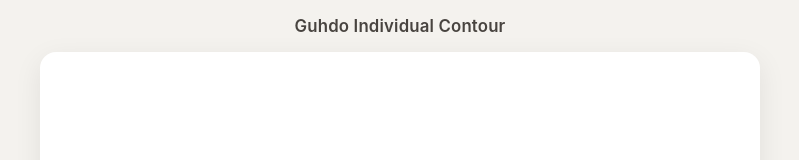
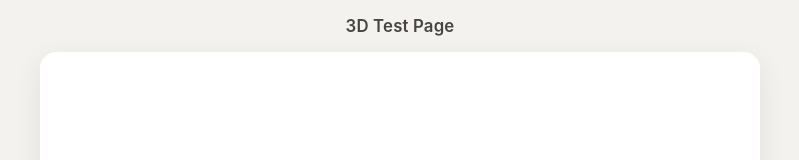
Before and after one commit to ektjio-code/My_test_page, a plain HTML site: page index.html in a window 1280 px wide. Shown: the top 160 px of the page, without its empty margins (240-1039 px from the left). Drawn offline with Linux system fonts and the light colour scheme; some packages are replaced by stand-ins of ours; a script that the page names is missing.

Commit message:
Change page title from 'Guhdo Individual Contour' to '3D Test Page'

```diff
--- a/index.html
+++ b/index.html
@@ -85,7 +85,7 @@
 </head>
 <body>
   <div class="wrap">
-    <h1>Guhdo Individual Contour</h1>
+    <h1>3D Test Page</h1>
 
     <model-viewer
       id="viewer"
```
